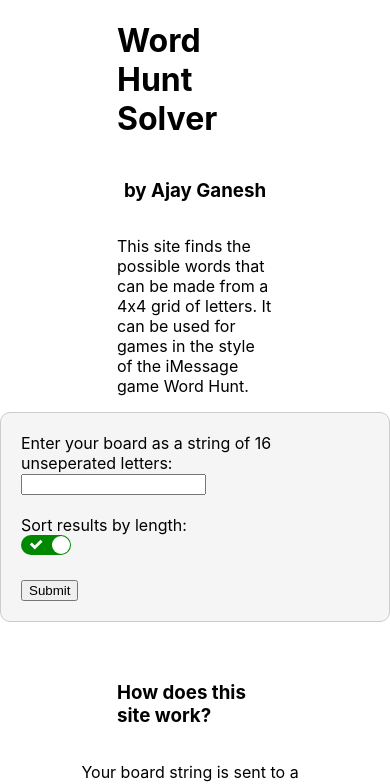
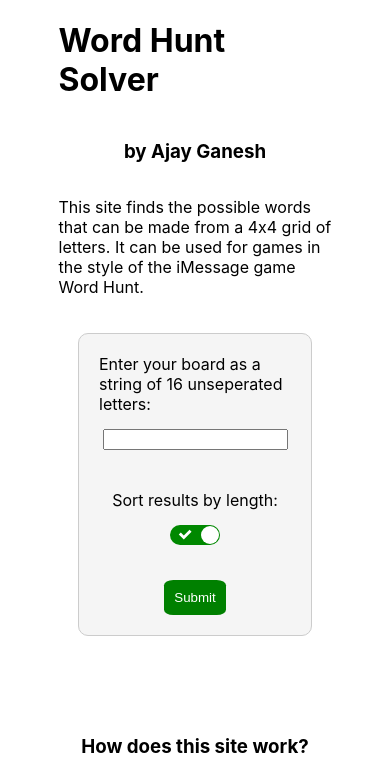
Before and after one commit to AjayGanesh02/WHSolverApp, a React (Create React App) app: page / in a window 390 px wide. Shown: the top 784 px of the page. Built offline with nearby package versions, Linux system fonts and the light colour scheme.

Commit message:
mobile optimizations and error handling

```diff
--- a/src/App.js
+++ b/src/App.js
@@ -13,6 +13,7 @@
   const [results, setResults] = useState([]);
   const [checked, setChecked] = useState(true);
   const [loading, setLoading] = useState(false);
+  const [error, setError] = useState(false);
 
   const handleInput = (e) => {
     setInput(e.target.value);
@@ -34,9 +35,17 @@
     //get results from API and assign
     const response = await fetch(`${APIURL}${input}` + (checked ? '&sort=true' : '&sort=false'));
     const jsonresponse = await response.json();
-    setResults(jsonresponse.data);
-    setSubmitted(true);
-    setLoading(false);
+    if (jsonresponse.data[0] == "Invalid board string") {
+      setError(true);
+      setLoading(false);
+      setSubmitted(false);
+    } else {
+      setError(false);
+      setResults(jsonresponse.data);
+      setSubmitted(true);
+      setLoading(false);
+    }
+
   }
 
   return (
@@ -63,16 +72,21 @@
             <br /><br />
             <label>
               Sort results by length:<br />
-              <Switch onChange={handleToggle} checked={checked} height={20} width={50} />
+              <Switch className='toggle' onChange={handleToggle} checked={checked} height={20} width={50} />
             </label>
-
-            <br /><br />
-            <input type="submit" value="Submit" />
+            <br />
+            <label>
+              <input className='submit' type="submit" value="Submit" />
+            </label>
           </form>
         </div>
 
-        <Results results={results} submitted={submitted} />
-        <ClipLoader color='green' loading={loading} />
+        <div className='results'>
+          {error ? <div className='error'><p>Invalid Board submitted. Please try again.</p></div>: <></>}
+          <Results results={results} submitted={submitted} />
+          <ClipLoader color='green' loading={loading} />
+        </div>
+
 
         <div className='textbox'>
           <h3>How does this site work?</h3>
--- a/src/app.scss
+++ b/src/app.scss
@@ -1,14 +1,13 @@
 .App {
 
     .textbox {
-        width: 40%;
+        width: 70%;
         display: flex;
         flex-direction: column;
         align-items: center;
     }
 
-
-    header{
+    header {
         background-color: #fff;
         display: flex;
         flex-direction: column;
@@ -19,19 +18,52 @@
         display: flex;
         flex-direction: column;
         align-items: center;
+
         .form {
             display: flex;
             flex-direction: column;
-            align-items: center;
-            justify-content: center;
-            background-color: #f5f5f5;
-            padding: 20px;
-            border-radius: 10px;
-            border: 1px solid #ccc;
+            width: 60%;
+            form {
+                width: fit-content;
+                background-color: #f5f5f5;
+                padding: 20px;
+                border-radius: 10px;
+                border: 1px solid #ccc;
+                margin-top: 20px;
 
-            input {
-                align-items: center;
-                justify-content: center;
+                label {
+                    display: flex;
+                    flex-direction: column;
+                    align-items: center;
+
+                    input {
+                        margin-top: 15px;
+                    }
+
+                    .toggle {
+                        margin-top: 15px;
+                    }
+
+                    .submit {
+                        border-radius: 15%;
+                        border: none;
+                        color: white;
+                        background-color: green;
+                        padding: 10px;
+                        cursor: pointer;
+                    }
+                }
+            }
+        }
+
+        .results {
+            display: flex;
+            width: 100%;
+            .error {
+                color: white;
+                background-color: red;
+                padding: 10px;
+                border-radius: 10px;
             }
         }
     }
--- a/src/components/results/resultCard.js
+++ b/src/components/results/resultCard.js
@@ -8,7 +8,7 @@
       <h3>{word}</h3>
       <div className='path'>
         {path.map((coord, index) => (
-          <p>({coord[0]}, {coord[1]})</p>
+          <p key={index}>({coord[0]}, {coord[1]})</p>
         ))}
       </div>
     </div>
--- a/src/components/results/results.js
+++ b/src/components/results/results.js
@@ -7,12 +7,13 @@
   return (
     <div className='results'>
       {results.length > 0 ? <h3>{results.length} words found</h3> : <></>}
-      <div className='cards'>
-        {results.length > 0 ?
-          results.map((result, index) => (
+      {results.length > 0 ?
+        <div className='cards'>
+          {results.map((result, index) => (
             <ResultCard key={index} word={result.word} path={result.path} />
-          )) : submitted ? <p>No words found</p> : <></>}
-      </div>
+          ))}
+        </div>
+        : submitted ? <p>No words found</p> : <></>}
     </div>
   )
 }
--- a/src/components/results/results.scss
+++ b/src/components/results/results.scss
@@ -12,5 +12,10 @@
         grid-auto-rows: 1fr;
         grid-column-gap: 30px;
         grid-row-gap: 30px;
+
+        @media only screen and (max-device-width: 480px) {
+            /* in mobile css commands */
+            grid-template-columns: repeat(1, 1fr);
+        }
     }
 }
```
